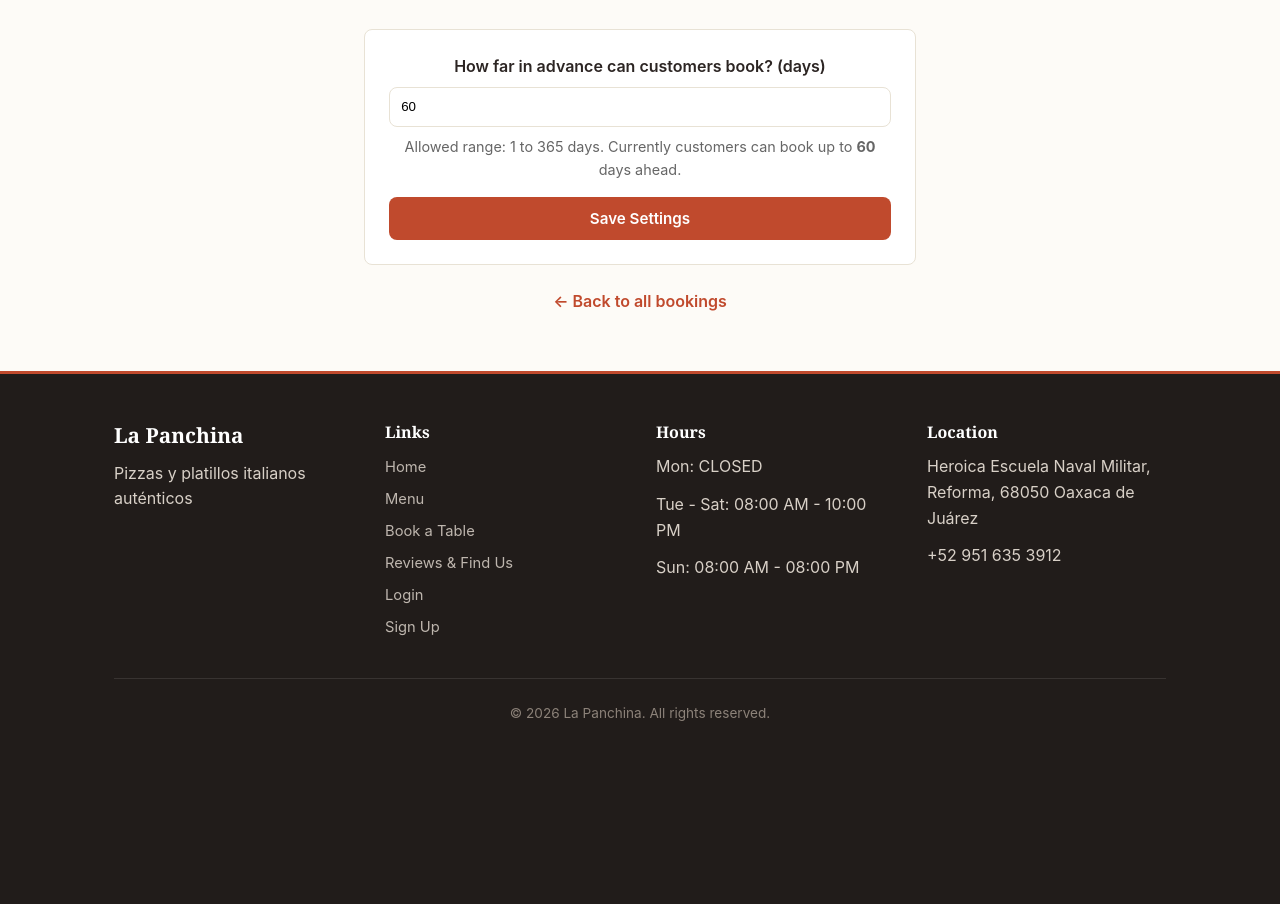
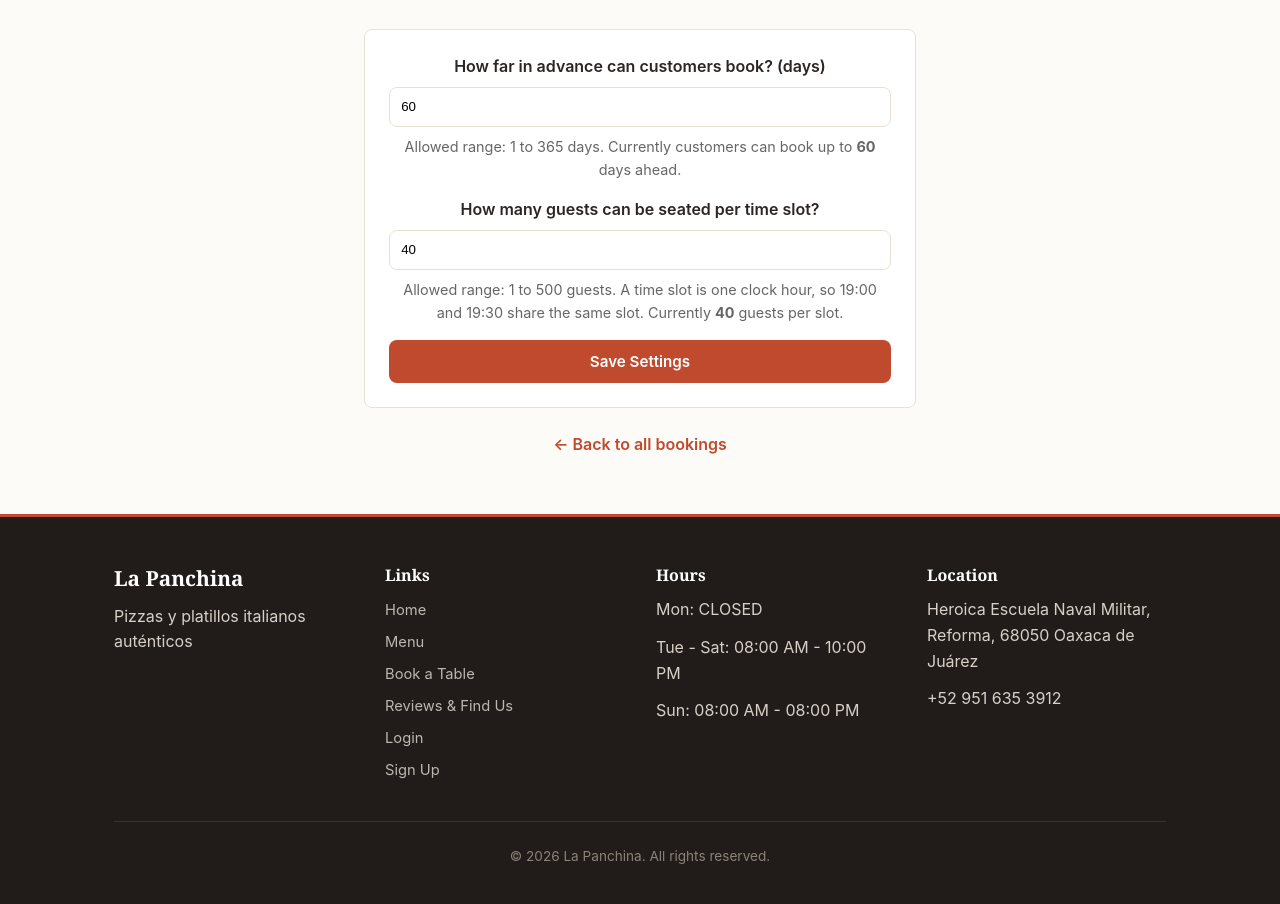
Before and after one commit to franco-4rt/La-Panchina, a Spring Boot app: page /admin/bookings/settings in a window 1280 px wide. Shown: the part 174-1078 px from the top of the page. Before the commit the page ends 895 px from the top, so only its background shows below. Run offline with Spring Boot 4, Linux system fonts and the light colour scheme; a user stored in the database is signed in; data that the repository does not hold is empty.

Commit message:
enforced admin-defined per-slot capacity when accepting bookings (Story 2.9)

```diff
--- a/src/main/java/group3/la_panchina/controllers/AdminBookingController.java
+++ b/src/main/java/group3/la_panchina/controllers/AdminBookingController.java
@@ -98,9 +98,10 @@ public class AdminBookingController {
         return "admin-booking-settings";
     }
 
-    // SAVE SETTINGS: admin updates the future booking limit
+    // SAVE SETTINGS: admin updates the booking window and the per-slot capacity
     @PostMapping("/bookings/settings")
     public String saveBookingSettings(@RequestParam int maxDaysAhead,
+                                      @RequestParam(defaultValue = "40") int maxCoversPerSlot,
                                       HttpSession session,
                                       HttpServletResponse response,
                                       RedirectAttributes redirectAttributes) {
@@ -109,18 +110,26 @@ public class AdminBookingController {
         }
         noCache(response);
 
-        // Business rule: keep the window sane (1 day to 1 year)
+        // Business rule: keep the booking window sane (1 day to 1 year)
         if (maxDaysAhead < 1 || maxDaysAhead > 365) {
             redirectAttributes.addFlashAttribute("errorMessage", "The booking window must be between 1 and 365 days.");
             return "redirect:/admin/bookings/settings";
         }
 
+        // Business rule: capacity must be a realistic positive number
+        if (maxCoversPerSlot < 1 || maxCoversPerSlot > 500) {
+            redirectAttributes.addFlashAttribute("errorMessage", "The capacity per time slot must be between 1 and 500 guests.");
+            return "redirect:/admin/bookings/settings";
+        }
+
         BookingSettings settings = bookingSettingsRepository.findById(1L).orElse(new BookingSettings());
         settings.setMaxDaysAhead(maxDaysAhead);
+        settings.setMaxCoversPerSlot(maxCoversPerSlot);
         bookingSettingsRepository.save(settings);
 
         redirectAttributes.addFlashAttribute("successMessage",
-                "Booking window updated: customers can now book up to " + maxDaysAhead + " days in advance.");
+                "Settings saved: bookings up to " + maxDaysAhead + " days ahead, "
+                + maxCoversPerSlot + " guests per time slot.");
 
         return "redirect:/admin/bookings/settings";
     }
--- a/src/main/java/group3/la_panchina/repositories/BookingRepository.java
+++ b/src/main/java/group3/la_panchina/repositories/BookingRepository.java
@@ -6,6 +6,7 @@ import org.springframework.data.jpa.repository.JpaRepository;
 // import org.springframework.stereotype.Repository;
 
 import java.time.LocalDate;
+import java.time.LocalTime;
 import java.util.List;
 
 // @Repository redundant at the moment because of JpaRepo
@@ -19,4 +20,9 @@ public interface BookingRepository extends JpaRepository<Booking, Long> {
 
     // Find all bookings for a specific user, ordered by date descending (newest first)
     List<Booking> findByUserOrderByDateDesc(User user);
+
+    // Bookings on a given date whose start time falls inside [start, end).
+    // Used to total the seats already taken in one clock-hour slot.
+    List<Booking> findByDateAndTimeGreaterThanEqualAndTimeLessThan(
+            LocalDate date, LocalTime start, LocalTime end);
 }
--- a/src/main/resources/templates/admin-booking-settings.html
+++ b/src/main/resources/templates/admin-booking-settings.html
@@ -36,6 +36,18 @@
                             <strong th:text="${settings.maxDaysAhead}">60</strong> days ahead.
                         </p>
                     </div>
+                    <div style="margin-bottom:1rem;">
+                        <label for="maxCoversPerSlot" style="display:block; margin-bottom:0.5rem; font-weight:600;">
+                            How many guests can be seated per time slot?
+                        </label>
+                        <input type="number" id="maxCoversPerSlot" name="maxCoversPerSlot"
+                               th:value="${settings.maxCoversPerSlot}" min="1" max="500" required
+                               style="width:100%; padding:0.7rem; border:1px solid var(--color-border); border-radius:var(--radius);">
+                        <p style="margin-top:0.5rem; font-size:0.9rem; color:#666;">
+                            Allowed range: 1 to 500 guests. A time slot is one clock hour, so 19:00 and 19:30
+                            share the same slot. Currently <strong th:text="${settings.maxCoversPerSlot}">40</strong> guests per slot.
+                        </p>
+                    </div>
 
                     <button type="submit" class="btn btn-primary" style="width:100%;">Save Settings</button>
                 </form>
```
Also changed, not shown: src/main/java/group3/la_panchina/controllers/ReservationController.java (+38 -0 lines), src/main/java/group3/la_panchina/models/BookingSettings.java (+15 -8 lines).
